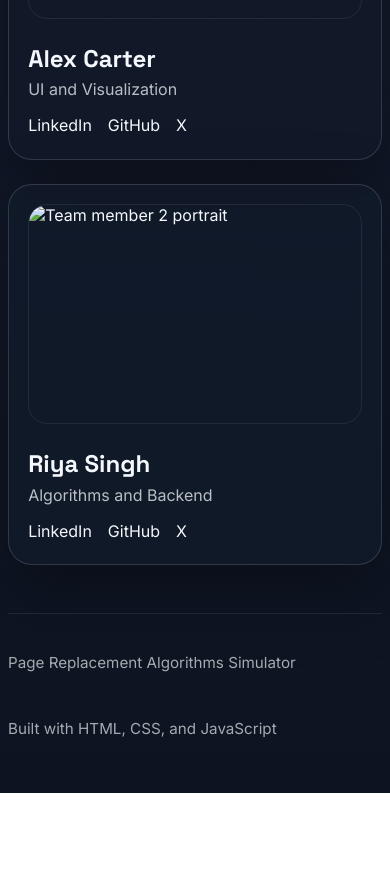
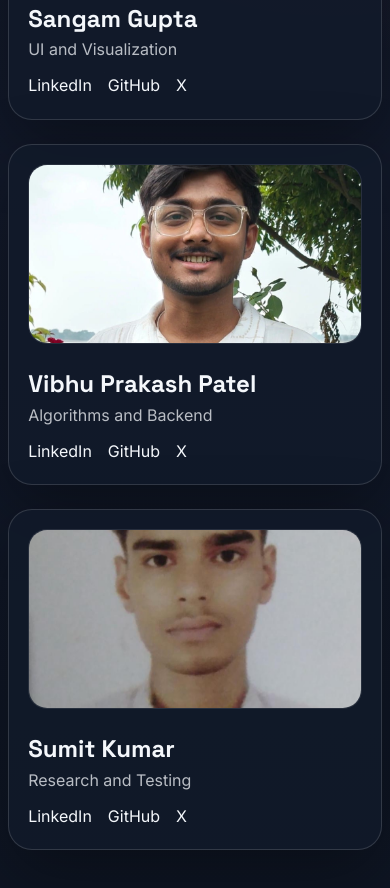
Before and after one commit to sangam-builds/OS--Page-Replacement-Algorithm-Simulator, a website: page frontend/about.html in a window 390 px wide. Shown: the part 656-1544 px from the top of the page. Before the commit the page ends 1449 px from the top, so only its background shows below. Drawn offline with Linux system fonts and the light colour scheme.

Commit message:
added the about us page

```diff
--- a/frontend/about.html
+++ b/frontend/about.html
@@ -48,27 +48,40 @@
 
     <section class="team-grid">
       <article class="team-card">
-        <img src="assets/team-member-1.jpg" alt="Team member 1 portrait">
+        <img class="team-photo" src="./assets/sangam-avatar.jpeg" alt="Sangam Gupta portrait">
         <div class="team-body">
-          <h2>Alex Carter</h2>
+          <h2>Sangam Gupta</h2>
           <p class="team-role">UI and Visualization</p>
           <div class="team-links">
-            <a href="#" aria-label="Alex on LinkedIn">LinkedIn</a>
-            <a href="#" aria-label="Alex on GitHub">GitHub</a>
+            <a href="https://www.linkedin.com/in/gupta-sangam/" aria-label="Sangam on LinkedIn">LinkedIn</a>
+            <a href="https://github.com/sangam-builds" aria-label="Alex on GitHub">GitHub</a>
             <a href="#" aria-label="Alex on X">X</a>
           </div>
         </div>
       </article>
 
       <article class="team-card">
-        <img src="assets/team-member-2.jpg" alt="Team member 2 portrait">
+        <img class="team-photo" src="./assets/vibhu-avatar.jpeg" alt="Vibhu Prakash Patel portrait">
         <div class="team-body">
-          <h2>Riya Singh</h2>
+          <h2>Vibhu Prakash Patel</h2>
           <p class="team-role">Algorithms and Backend</p>
           <div class="team-links">
-            <a href="#" aria-label="Riya on LinkedIn">LinkedIn</a>
-            <a href="#" aria-label="Riya on GitHub">GitHub</a>
-            <a href="#" aria-label="Riya on X">X</a>
+            <a href="https://www.linkedin.com/in/vibhu-patel-66a328334/" aria-label="Vibhu on LinkedIn">LinkedIn</a>
+            <a href="https://github.com/vibhu4849" aria-label="Vibhu on GitHub">GitHub</a>
+            <a href="#" aria-label="Vibhu on X">X</a>
+          </div>
+        </div>
+      </article>
+
+      <article class="team-card">
+        <img class="team-photo" src="./assets/sumit-avatar.jpeg" alt="Summit Yadav portrait">
+        <div class="team-body">
+          <h2>Sumit Kumar</h2>
+          <p class="team-role">Research and Testing</p>
+          <div class="team-links">
+            <a href="https://www.linkedin.com/in/sumit-yadav-a99924304" aria-label="Sumit on LinkedIn">LinkedIn</a>
+            <a href="https://github.com/sumitkumar87-debug" aria-label="Sumit on GitHub">GitHub</a>
+            <a href="#" aria-label="Meera on X">X</a>
           </div>
         </div>
       </article>
--- a/frontend/css/about.css
+++ b/frontend/css/about.css
@@ -176,13 +176,13 @@ body::before {
 
 .team-grid {
   display: grid;
-  grid-template-columns: repeat(2, minmax(0, 1fr));
+  grid-template-columns: repeat(3, minmax(0, 1fr));
   gap: 1.5rem;
 }
 
 .team-card {
   display: grid;
-  grid-template-columns: 160px 1fr;
+  grid-template-columns: 140px 1fr;
   gap: 1.5rem;
   padding: 1.5rem;
   border-radius: 1.5rem;
@@ -192,12 +192,14 @@ body::before {
   align-items: center;
 }
 
-.team-card img {
+.team-photo {
   width: 100%;
-  height: 160px;
+  height: 140px;
   object-fit: cover;
   border-radius: 1.2rem;
   border: 1px solid rgba(255, 255, 255, 0.08);
+  box-shadow: inset 0 1px 0 rgba(255, 255, 255, 0.08);
+  background: rgba(255, 255, 255, 0.02);
 }
 
 .team-body h2 {
@@ -270,11 +272,11 @@ body::before {
   }
 
   .team-card {
-    grid-template-columns: 1fr;
+    grid-template-columns: 140px 1fr;
   }
 
-  .team-card img {
-    height: 220px;
+  .team-photo {
+    height: 140px;
   }
 }
 
@@ -293,6 +295,14 @@ body::before {
     padding: 1.2rem;
   }
 
+  .team-card {
+    grid-template-columns: 1fr;
+  }
+
+  .team-photo {
+    height: 180px;
+  }
+
   .footer {
     flex-direction: column;
   }
--- a/frontend/js/app.js
+++ b/frontend/js/app.js
@@ -237,6 +237,7 @@ function renderTraceTabs() {
       renderTraceBody(algorithm);
       renderSelectedTabs();
       renderCharts();
+      renderTraceTabs();
     });
 
     tabs.appendChild(button);
```
Also changed, not shown: frontend/css/simulator.css (+17 -1 lines), frontend/simulator.html (+3 -3 lines), frontend/assets/sangam-avatar.jpeg (added), frontend/assets/sumit-avatar.jpeg (added), frontend/assets/vibhu-avatar.jpeg (added).
